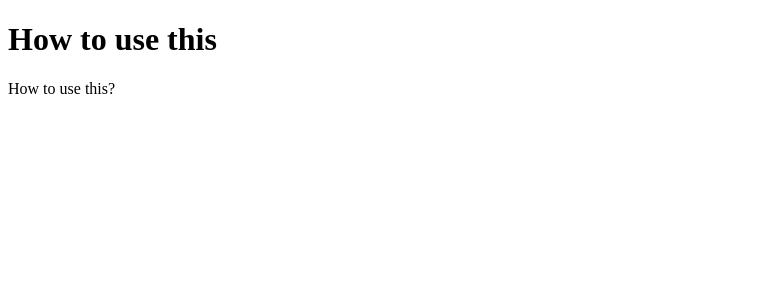
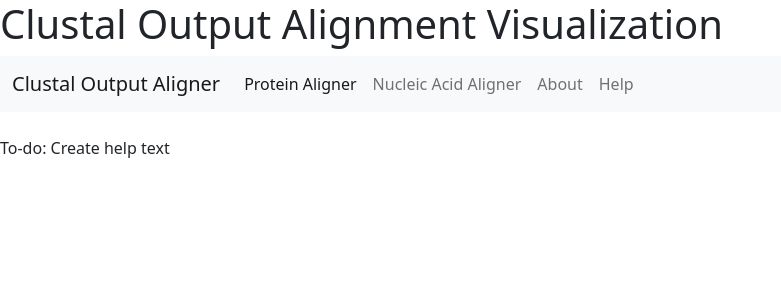
Before and after one commit to brunohenderyckx/clustal-output-aligner, a Flask app: page /help in a window 1280 px wide. Shown: the top 300 px of the page, without its empty margins (0-781 px from the left). Run offline with Flask 2, Linux system fonts and the light colour scheme; parts of the project's set-up code (start-up, migrations or seed data) failed here and were passed over.

Commit message:
Updated templates to use navbar

```diff
--- a/templates/about.html
+++ b/templates/about.html
@@ -2,8 +2,6 @@
 
 {% block body %}
 
-    <h1>About</h1>
-
-    This is us
+    To-do: Create this is us page
 
 {% endblock %}
--- a/templates/help.html
+++ b/templates/help.html
@@ -2,8 +2,6 @@
 
 {% block body %}
 
-    <h1>How to use this</h1>
-
-    How to use this?
+    To-do: Create help text
 
 {% endblock %}
--- a/templates/layout.html
+++ b/templates/layout.html
@@ -2,10 +2,54 @@
 
 <html lang="en">
     <head>
-        <meta name="viewport" content ="initial-scale=1", width="device-width">
-        <title>Clustal Output Vizualization Tool</title>
+        <!-- Required meta tags -->
+        <meta charset="utf-8">
+        <meta name="viewport" content="width=device-width, initial-scale=1">
+
+        <!-- Bootstrap CSS -->
+        <link href="https://cdn.jsdelivr.net/npm/bootstrap@5.1.3/dist/css/bootstrap.min.css" rel="stylesheet" integrity="sha384-1BmE4kWBq78iYhFldvKuhfTAU6auU8tT94WrHftjDbrCEXSU1oBoqyl2QvZ6jIW3" crossorigin="anonymous">
+
+        <!-- Header text -->
+        <title>Clustal Output Visualization Tool</title>
+        <h1>Clustal Output Alignment Visualization</h1>
+
     </head>
+
+
+    <!-- Navbar -->
+    <nav class="navbar navbar-expand-lg navbar-light bg-light">
+      <div class="container-fluid">
+        <a class="navbar-brand" href="#">Clustal Output Aligner</a>
+        <button class="navbar-toggler" type="button" data-bs-toggle="collapse" data-bs-target="#navbarNav" aria-controls="navbarNav" aria-expanded="false" aria-label="Toggle navigation">
+          <span class="navbar-toggler-icon"></span>
+        </button>
+        <div class="collapse navbar-collapse" id="navbarNav">
+          <ul class="navbar-nav">
+            <li class="nav-item">
+              <a class="nav-link active" aria-current="Protein Aligner" href="/protein-aligner">Protein Aligner</a>
+            </li>
+            <li class="nav-item">
+              <a class="nav-link" href="/nucleic-acid-aligner">Nucleic Acid Aligner</a>
+            </li>
+            <li class="nav-item">
+              <a class="nav-link" href="/about">About</a>
+            </li>
+            <li class="nav-item">
+              <a class="nav-link" href="/help">Help</a>
+            </li>
+          </ul>
+        </div>
+      </div>
+    </nav>
+
+    <br>
+
+    <!-- Body Block -->
     <body>
         {% block body %}{% endblock %}
+
+        <script src="https://cdn.jsdelivr.net/npm/bootstrap@5.1.3/dist/js/bootstrap.bundle.min.js" integrity="sha384-ka7Sk0Gln4gmtz2MlQnikT1wXgYsOg+OMhuP+IlRH9sENBO0LRn5q+8nbTov4+1p" crossorigin="anonymous"></script>
+
     </body>
+
 </html>
```
Also changed, not shown: templates/index.html (+19 -7 lines).
